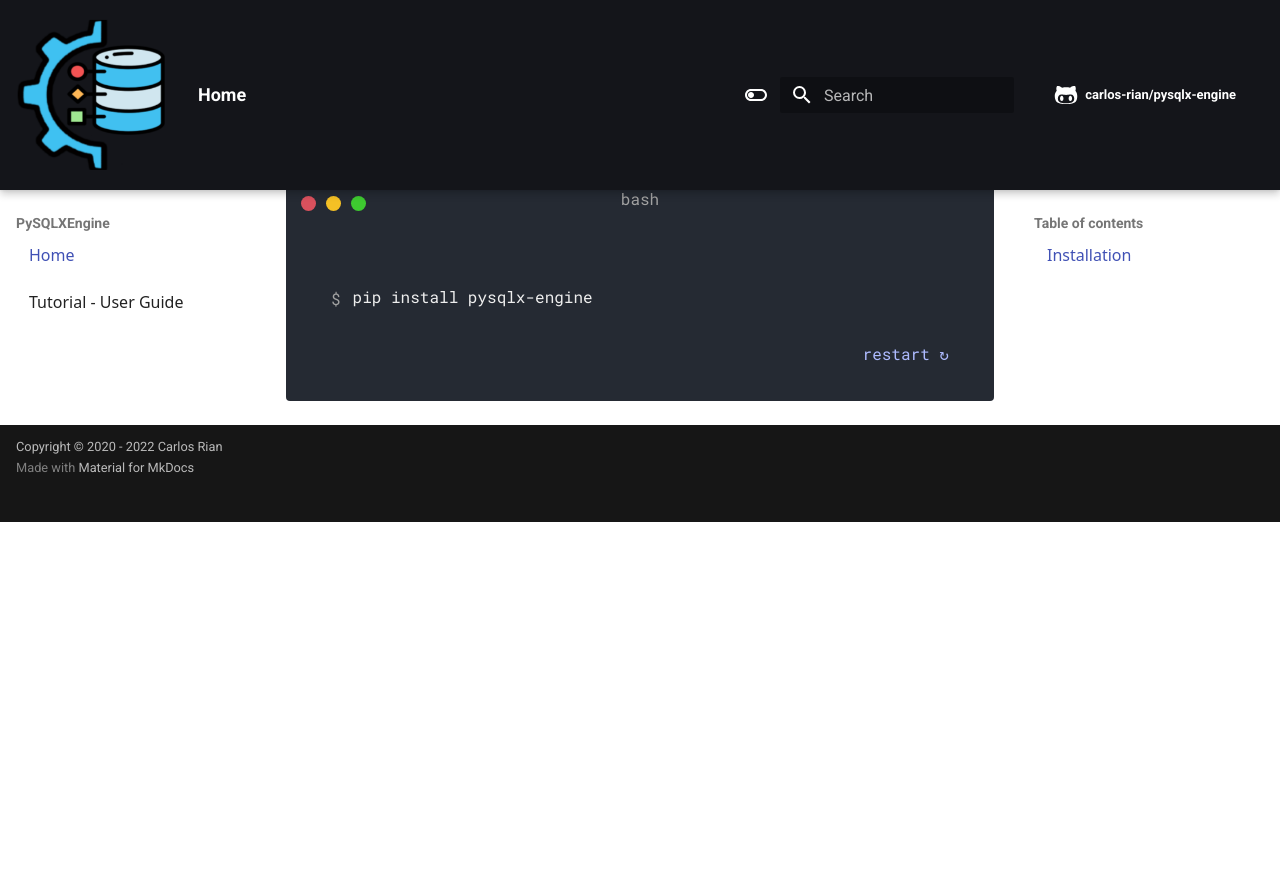
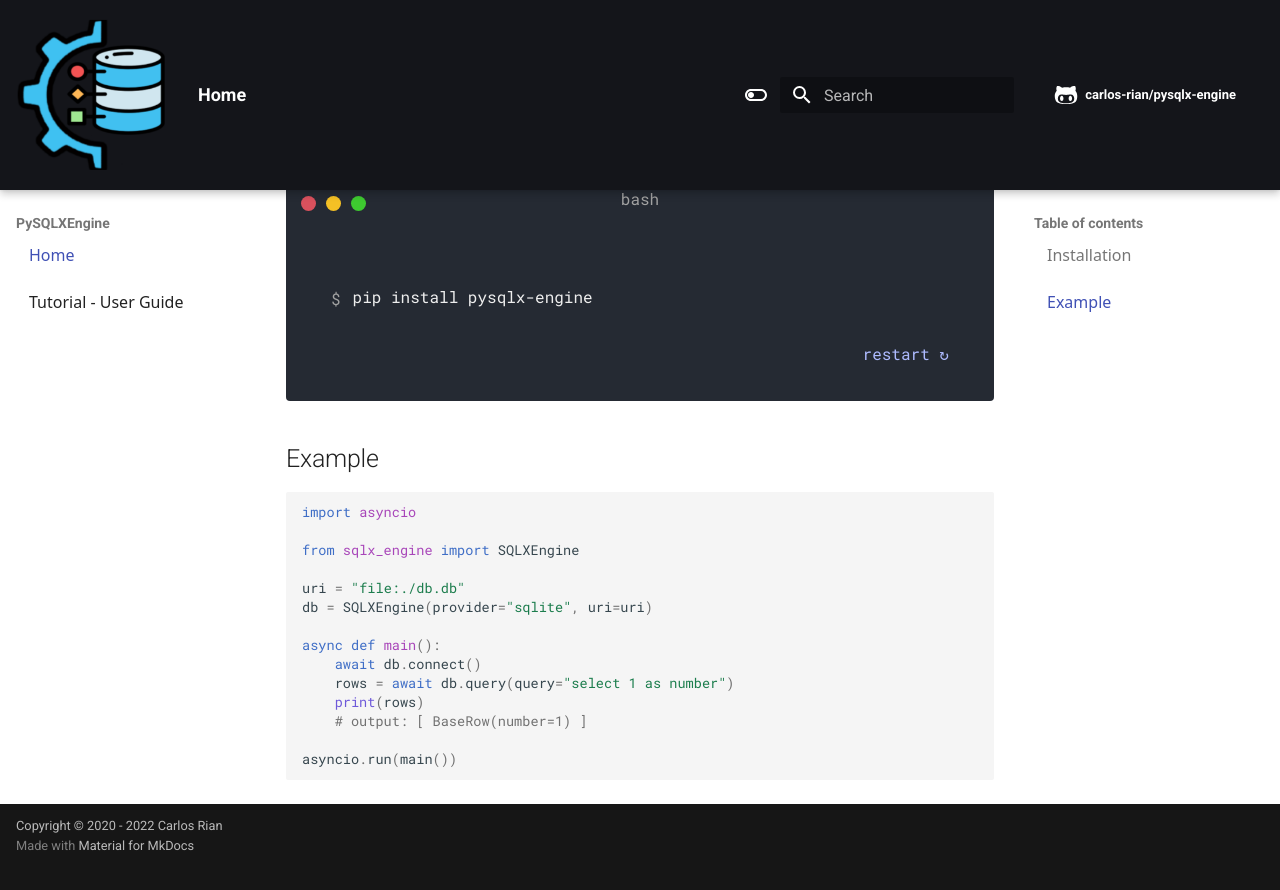
Before and after one commit to carlos-rian/pysqlx-engine, an MkDocs documentation site: the page built from docs/index.md, in a window 1280 px wide and 900 px high, scrolled down 1423 px. Shown: the top 890 px of the window. Built offline with MkDocs 1.6.1 and Material for MkDocs 9.7.7, drawn with Linux system fonts in a browser that asks for light colours; comment, search, counter and statistics services are not loaded; before the commit the page ends 1945 px from its top, so only the background shows below that.

Commit message:
docs: update docs/index.md and readme.md

````diff
--- a/docs/index.md
+++ b/docs/index.md
@@ -68,3 +68,23 @@ OS Support:
     ```
 
     </div>
+
+
+## Example
+
+```python
+import asyncio
+
+from sqlx_engine import SQLXEngine
+
+uri = "file:./db.db"
+db = SQLXEngine(provider="sqlite", uri=uri)
+
+async def main():
+    await db.connect()
+    rows = await db.query(query="select 1 as number")
+    print(rows)
+    # output: [ BaseRow(number=1) ]
+
+asyncio.run(main())
+```
````
Also changed, not shown: readme.md (+21 -0 lines).
